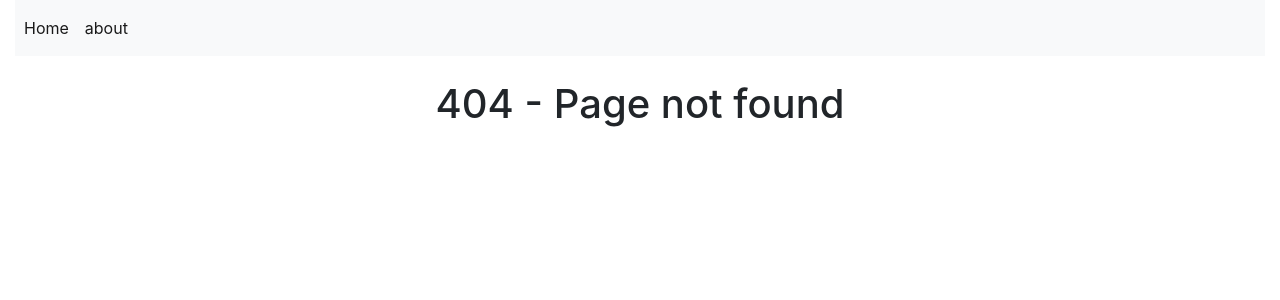
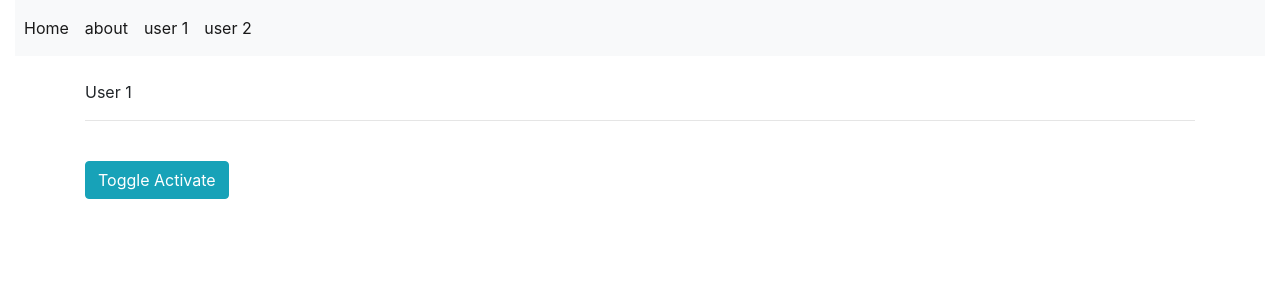
Before and after one commit to mahdi-hajian/angular-youtube_model, an Angular app: page /mahdihajian.ir/user/1 in a window 1280 px wide. Before the commit this address led to /mahdihajian.ir/notFound. Shown: the top 300 px of the page. Built offline with nearby package versions, Linux system fonts and the light colour scheme.

Commit message:
add Subject obsevable

```diff
--- /dev/null
+++ b/src/app/Components/user/user.component.html
@@ -0,0 +1,6 @@
+<br>
+<div class="container">
+  User {{userId}} <hr>
+  <br>
+<button class="btn btn-info" (click)="setActive()">Toggle Activate</button>
+</div>
--- /dev/null
+++ b/src/app/Components/user/user.component.ts
@@ -0,0 +1,25 @@
+import { Component, OnInit, OnDestroy } from '@angular/core';
+import { ActivatedRoute } from '@angular/router';
+import { UserService } from '../../Services/User/user.service';
+import { Subscription } from 'rxjs';
+
+@Component({
+  selector: 'app-user',
+  templateUrl: './user.component.html',
+  styleUrls: ['./user.component.css']
+})
+export class UserComponent implements OnInit, OnDestroy {
+  getIdFromURL: Subscription;
+  userId = 0;
+  constructor(private route:ActivatedRoute, private userService:UserService) { }
+
+  ngOnInit() {
+    this.getIdFromURL = this.route.params.subscribe(c => this.userId = c.id);
+  }
+  setActive(){
+    this.userService.userActivated.next(this.userId);
+  }
+  ngOnDestroy(): void {
+    this.getIdFromURL.unsubscribe();
+  }
+}
--- /dev/null
+++ b/src/app/Services/User/user.service.ts
@@ -0,0 +1,11 @@
+import { Injectable } from '@angular/core';
+import { Subject } from 'rxjs';
+
+@Injectable({
+  providedIn: 'root'
+})
+export class UserService {
+  constructor() { }
+
+  userActivated = new Subject();
+}
--- a/src/app/app-routing.module.ts
+++ b/src/app/app-routing.module.ts
@@ -3,11 +3,13 @@ import { RouterModule, Routes } from '@angular/router';
 import { NotFounPageComponent } from './not-foun-page/not-foun-page.component';
 import { HomeComponent } from './Components/home/home.component';
 import { AboutComponent } from './Components/about/about.component';
+import { UserComponent } from './Components/user/user.component';
 
 const routes: Routes = [
   { path: '', redirectTo: 'about', pathMatch: 'full' },
   { path: 'home', component: HomeComponent},
   { path: 'about', component: AboutComponent},
+  { path: 'user/:id', component: UserComponent},
   { path: 'notFound', component: NotFounPageComponent },
   { path: '**', redirectTo: 'notFound', pathMatch: 'full' }
 ];
--- a/src/app/app.component.html
+++ b/src/app/app.component.html
@@ -7,6 +7,14 @@
       <a routerLink='/about' class="nav-item nav-link active" href="#">about
         <span class="sr-only">(current)</span>
       </a>
+      <a [routerLink]="[ '/user', 1 ]" class="nav-item nav-link active" href="#">user 1
+        {{userActivate1 ? '(activated)' : ''}}
+        <span class="sr-only">(current)</span>
+      </a>
+      <a [routerLink]="[ '/user', 2 ]" class="nav-item nav-link active" href="#">user 2
+        {{userActivate2 ? '(activated)' : ''}}
+        <span class="sr-only">(current)</span>
+      </a>
     </div>
   </nav>
 </div>
--- a/src/app/app.component.ts
+++ b/src/app/app.component.ts
@@ -1,5 +1,6 @@
 import {Component, OnInit} from '@angular/core';
 import {Router} from '@angular/router';
+import { UserService } from './Services/User/user.service';
 
 @Component({selector: 'app-root', templateUrl: './app.component.html', styleUrls: ['./app.component.css']})
 export class AppComponent implements OnInit {
@@ -20,7 +21,24 @@ export class AppComponent implements OnInit {
                 .appendChild(scriptElement);
         });
     }
-    constructor() {}
+
+    userActivate1 = false;
+    userActivate2 = false;
+
+    constructor(private userService:UserService) {}
     ngOnInit() {
+        this.userService.userActivated.subscribe((data) => {
+            if (data == 1) {
+                if(this.userActivate1 == false)
+                    this.userActivate1 = true;
+                else
+                    this.userActivate1 = false
+            } else if(data = 2) {
+                if(this.userActivate2 == false)
+                    this.userActivate2 = true;
+                else
+                    this.userActivate2 = false
+            }
+         });
     }
 }
```
Also changed, not shown: src/app/app.module.ts (+5 -2 lines), src/app/Components/user/user.component.css (added), 2 other files (tests, documents, lock files or other folders).
